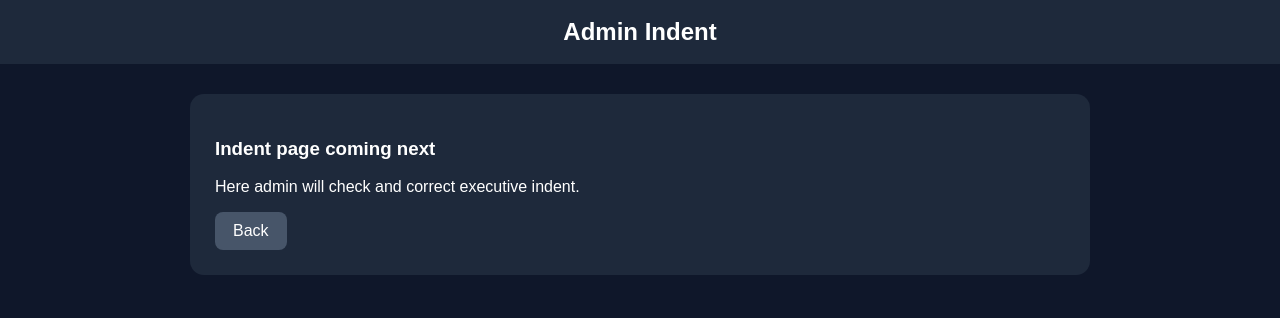
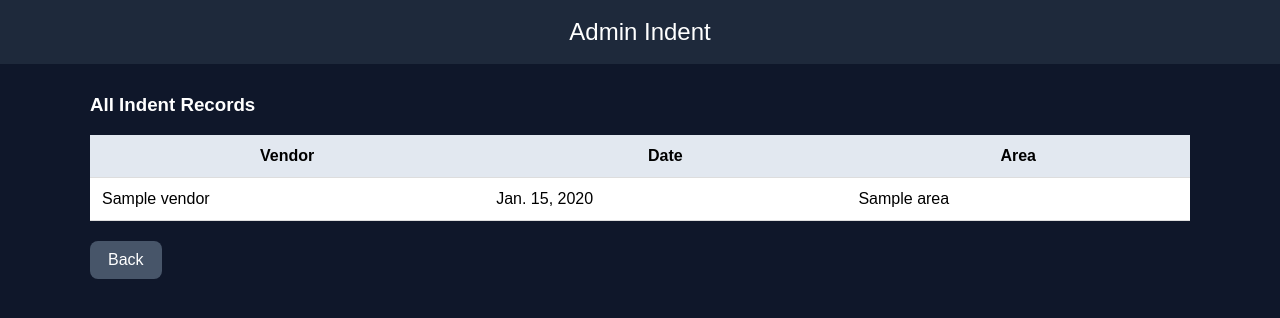
Before and after one commit to varundcodes/Dealer-System---django, a Django app: template core/templates/core/admin_indent.html in a window 1280 px wide. Shown: the top 318 px of the page. Run offline with Django 5.2, Linux system fonts and the light colour scheme; the template is opened without the code that fills it: values that come from a table or form of the project are taken from there, others are empty; tables that the repository leaves empty hold one stand-in row (values such as "Sample post").

Commit message:
added admin indent page

```diff
--- a/core/templates/core/admin_indent.html
+++ b/core/templates/core/admin_indent.html
@@ -2,25 +2,89 @@
 <html>
 <head>
     <title>Admin Indent</title>
+
     <style>
-        body{margin:0;font-family:Arial;background:#0f172a;color:white;}
-        .header{background:#1e293b;padding:18px;text-align:center;font-size:24px;font-weight:bold;}
-        .container{width:90%;max-width:900px;margin:30px auto;}
-        .box{background:#1e293b;padding:25px;border-radius:14px;}
-        .back-btn{
-            display:inline-block;padding:10px 18px;border-radius:8px;background:#475569;
-            color:white;text-decoration:none;
+        body{
+            margin:0;
+            font-family:Arial;
+            background:#0f172a;
+            color:white;
+        }
+
+        .header{
+            background:#1e293b;
+            padding:18px;
+            text-align:center;
+            font-size:24px;
+        }
+
+        .container{
+            width:95%;
+            max-width:1100px;
+            margin:30px auto;
+        }
+
+        table{
+            width:100%;
+            border-collapse:collapse;
+            background:white;
+            color:black;
+        }
+
+        th, td{
+            padding:12px;
+            border-bottom:1px solid #ddd;
+        }
+
+        th{
+            background:#e2e8f0;
+        }
+
+        .back{
+            margin-top:20px;
+            display:inline-block;
+            padding:10px 18px;
+            background:#475569;
+            color:white;
+            text-decoration:none;
+            border-radius:8px;
         }
     </style>
+
 </head>
 <body>
-    <div class="header">Admin Indent</div>
-    <div class="container">
-        <div class="box">
-            <h3>Indent page coming next</h3>
-            <p>Here admin will check and correct executive indent.</p>
-            <a href="{% url 'admin_dashboard' %}" class="back-btn">Back</a>
-        </div>
-    </div>
+
+<div class="header">
+    Admin Indent
+</div>
+
+<div class="container">
+
+    <h3>All Indent Records</h3>
+
+    <table>
+        <tr>
+            <th>Vendor</th>
+            <th>Date</th>
+            <th>Area</th>
+        </tr>
+
+        {% for indent in indents %}
+        <tr>
+            <td>{{ indent.vendor.name }}</td>
+            <td>{{ indent.date }}</td>
+            <td>{{ indent.vendor.area.name }}</td>
+        </tr>
+        {% empty %}
+        <tr>
+            <td colspan="3">No indent records</td>
+        </tr>
+        {% endfor %}
+    </table>
+
+    <a href="{% url 'admin_dashboard' %}" class="back">Back</a>
+
+</div>
+
 </body>
 </html>
```
Also changed, not shown: core/views.py (+6 -2 lines).
